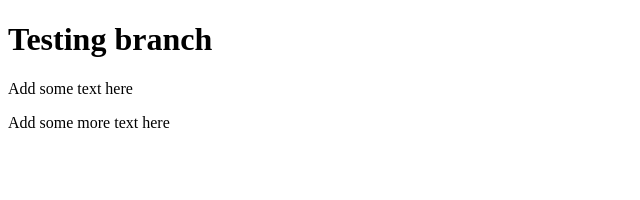
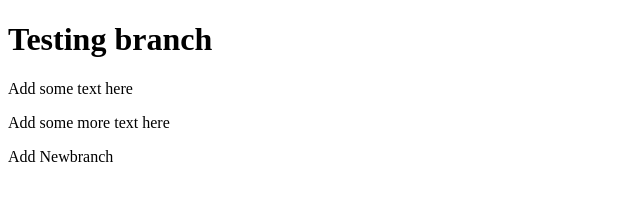
Before and after one commit to mikbrazh/test-branches-repo, a plain HTML site: page index.html in a window 1280 px wide. Shown: the whole page, without its empty margins (0-640 px from the left). Drawn offline with Linux system fonts and the light colour scheme.

Commit message:
add newbranch

```diff
--- a/index.html
+++ b/index.html
@@ -9,5 +9,6 @@
   <h1>Testing branch</h1>
   <p>Add some text here</p>
   <p>Add some more text here</p>
+  <p>Add Newbranch</p>
 </body>
 </html>
```
